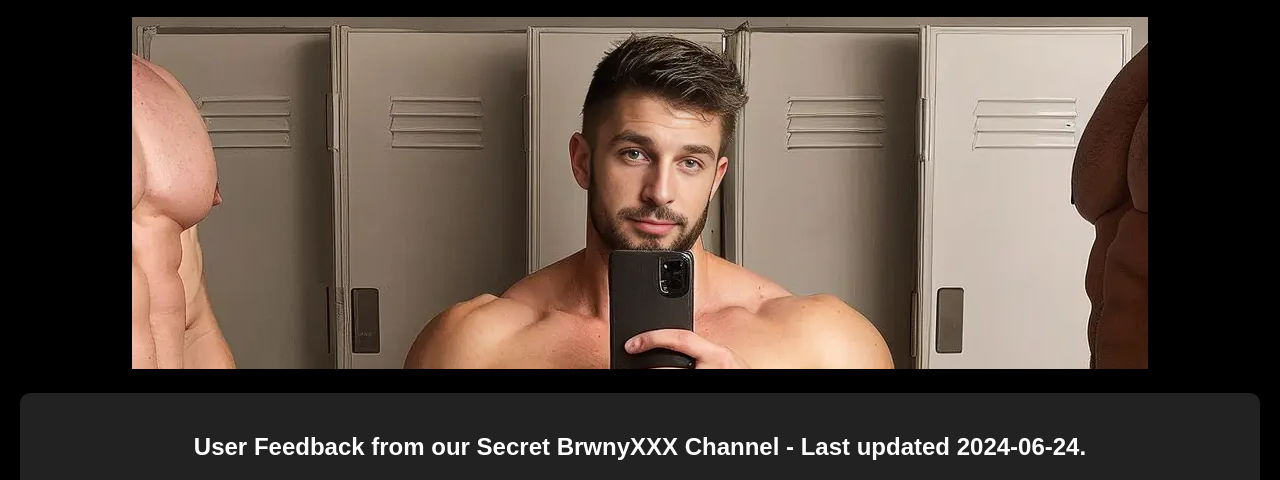
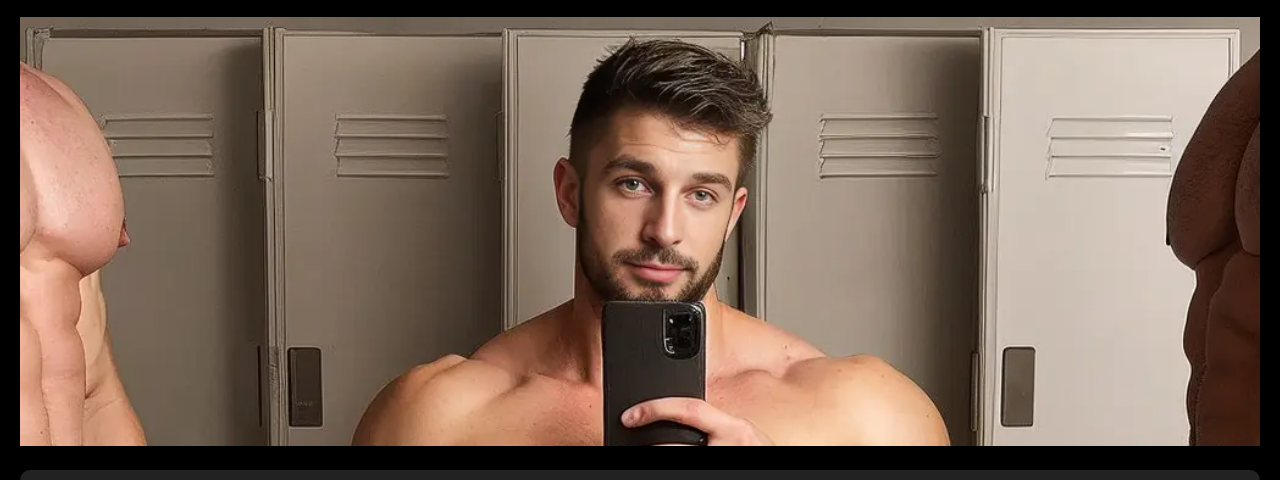
Before and after one commit to BrawnyAi/brwnyxxx, a plain HTML site: page index.html in a window 1280 px wide. Shown: the part 818-1298 px from the top of the page. Drawn offline with Linux system fonts and the light colour scheme.

Commit message:
slight change in the last image.

```diff
--- a/index.html
+++ b/index.html
@@ -92,7 +92,7 @@
             <source src="0624.mp4" type="video/mp4">
             Your browser does not support the video tag.
         </video>
-        <p><img src="brwnyxxx_mosaic_banner.webp" alt=""><i></i></p>
+        <p><img src="brwnyxxx_mosaic_banner.webp" alt="A hunk checking his phone" style="width: 100%;"><i></i></p>
         <!-- Testimonials Section -->
         <div class="testimonial-section">
             <h2>User Feedback from our Secret BrwnyXXX Channel - Last updated 2024-06-24.</h2>
```
